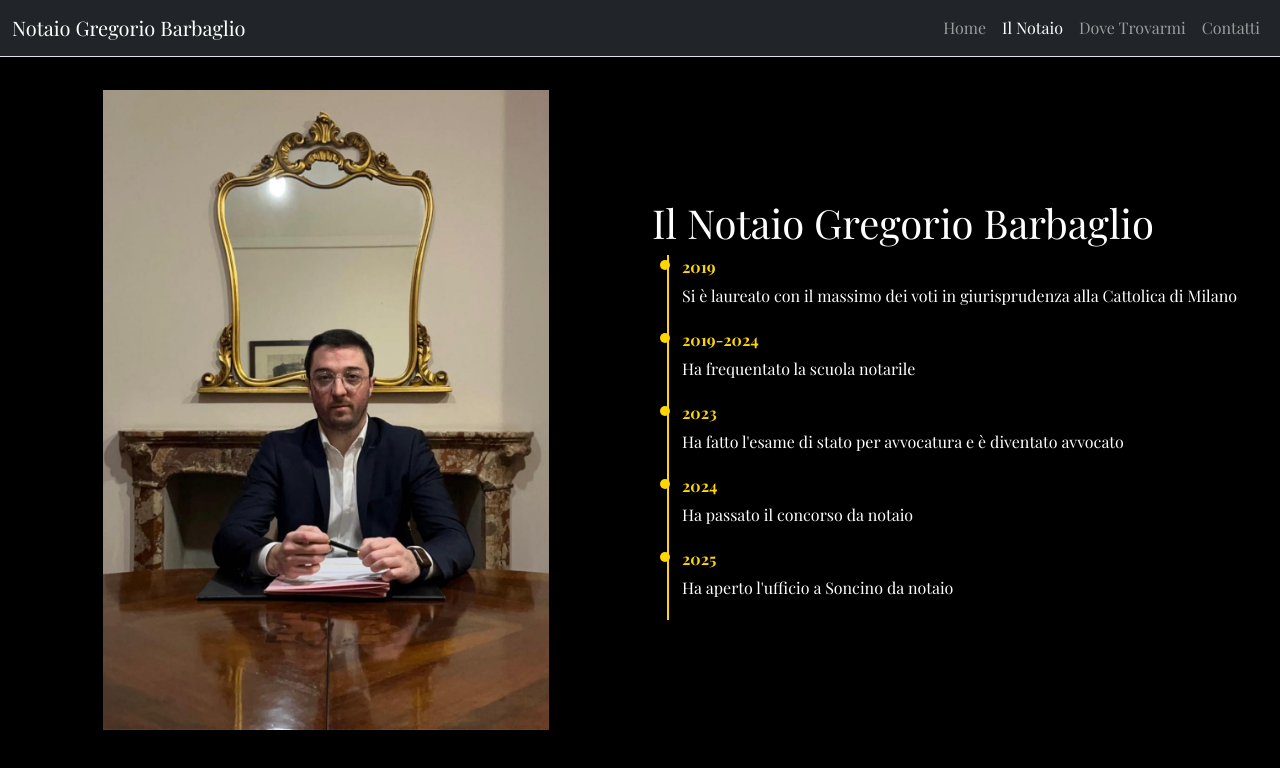
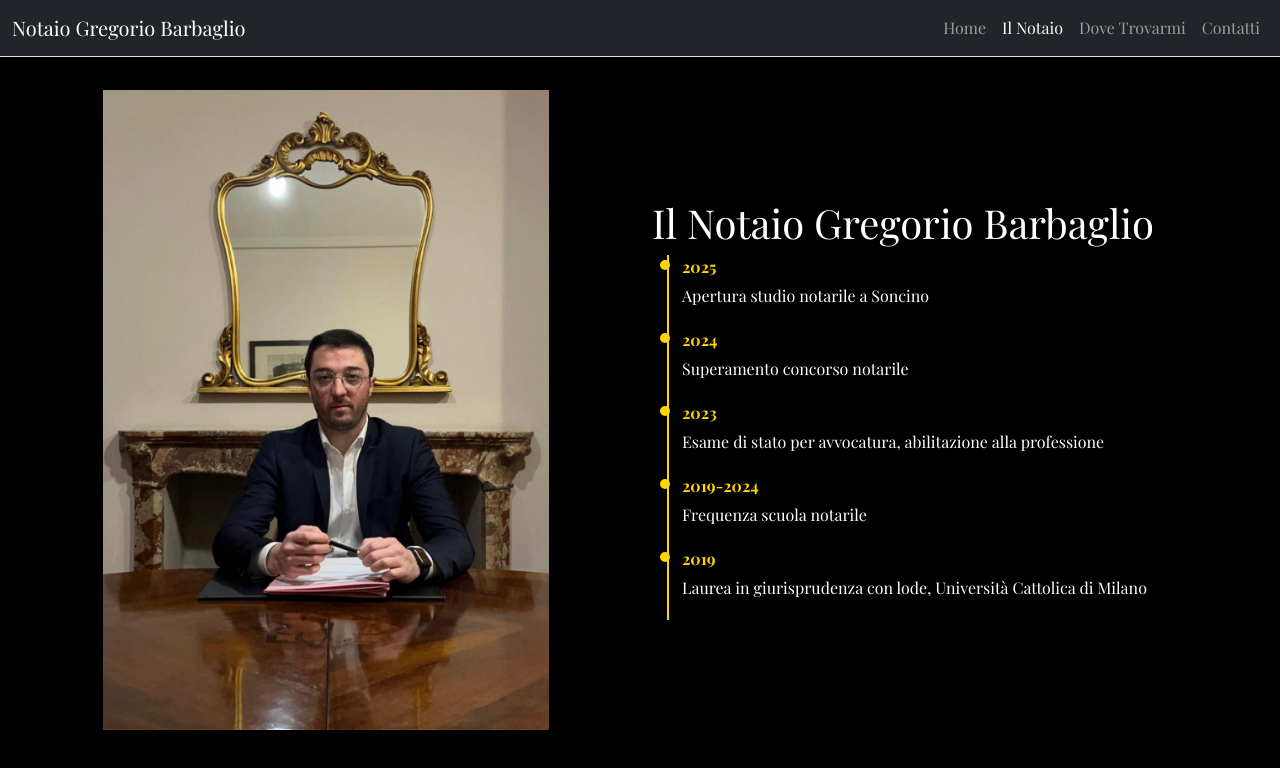
Before and after one commit to fbarbaglio/gbnot, an Angular app: page /notaio in a window 1280 px wide. Shown: the top 768 px of the page. Built offline with nearby package versions, Linux system fonts and the light colour scheme.

Commit message:
Reverse timeline order and shorten/impersonalize events in Il Notaio section

```diff
--- a/src/app/contatti/contatti.component.html
+++ b/src/app/contatti/contatti.component.html
@@ -1,4 +1,4 @@
-<div class="container-fluid h-100 d-flex align-items-center justify-content-center zoom-in" style="background-color: black; min-height: 100vh;">
+<div class="container-fluid h-100 d-flex align-items-center justify-content-center zoom-in" style="background-color: black; min-height: 100%;">
   <div class="text-center">
     <h1>Contatti</h1>
     <p><strong>Email:</strong> info@notaio.it</p>
--- a/src/app/notaio/notaio.component.html
+++ b/src/app/notaio/notaio.component.html
@@ -7,24 +7,24 @@
       <h1>Il Notaio Gregorio Barbaglio</h1>
       <div class="timeline">
         <div class="timeline-item">
-          <div class="timeline-date">2019</div>
-          <div class="timeline-content">Si è laureato con il massimo dei voti in giurisprudenza alla Cattolica di Milano</div>
+          <div class="timeline-date">2025</div>
+          <div class="timeline-content">Apertura studio notarile a Soncino</div>
+        </div>
+        <div class="timeline-item">
+          <div class="timeline-date">2024</div>
+          <div class="timeline-content">Superamento concorso notarile</div>
+        </div>
+        <div class="timeline-item">
+          <div class="timeline-date">2023</div>
+          <div class="timeline-content">Esame di stato per avvocatura, abilitazione alla professione</div>
         </div>
         <div class="timeline-item">
           <div class="timeline-date">2019-2024</div>
-          <div class="timeline-content">Ha frequentato la scuola notarile</div>
+          <div class="timeline-content">Frequenza scuola notarile</div>
         </div>
         <div class="timeline-item">
-          <div class="timeline-date">2023</div>
-          <div class="timeline-content">Ha fatto l'esame di stato per avvocatura e è diventato avvocato</div>
-        </div>
-        <div class="timeline-item">
-          <div class="timeline-date">2024</div>
-          <div class="timeline-content">Ha passato il concorso da notaio</div>
-        </div>
-        <div class="timeline-item">
-          <div class="timeline-date">2025</div>
-          <div class="timeline-content">Ha aperto l'ufficio a Soncino da notaio</div>
+          <div class="timeline-date">2019</div>
+          <div class="timeline-content">Laurea in giurisprudenza con lode, Università Cattolica di Milano</div>
         </div>
       </div>
     </div>
```
